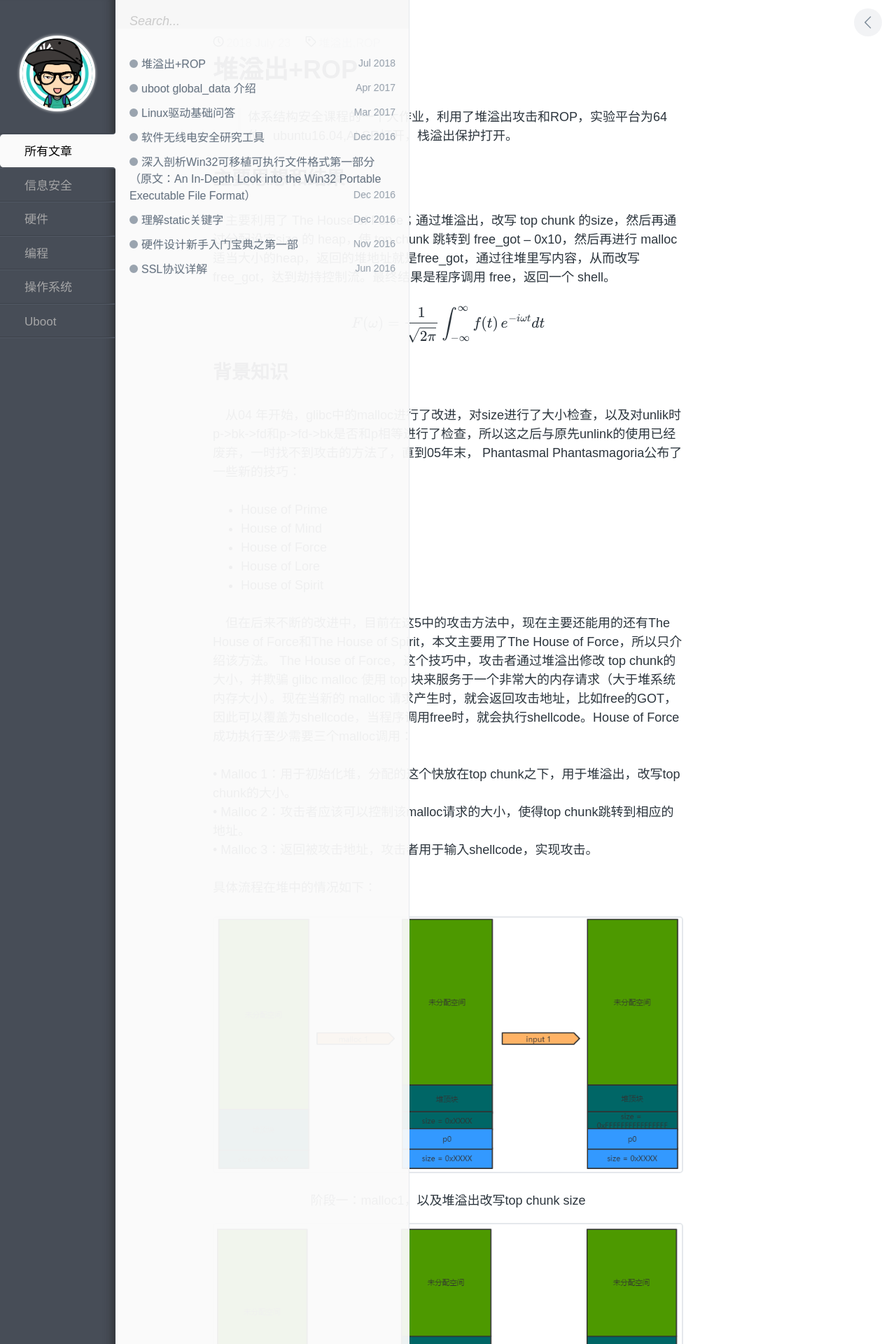
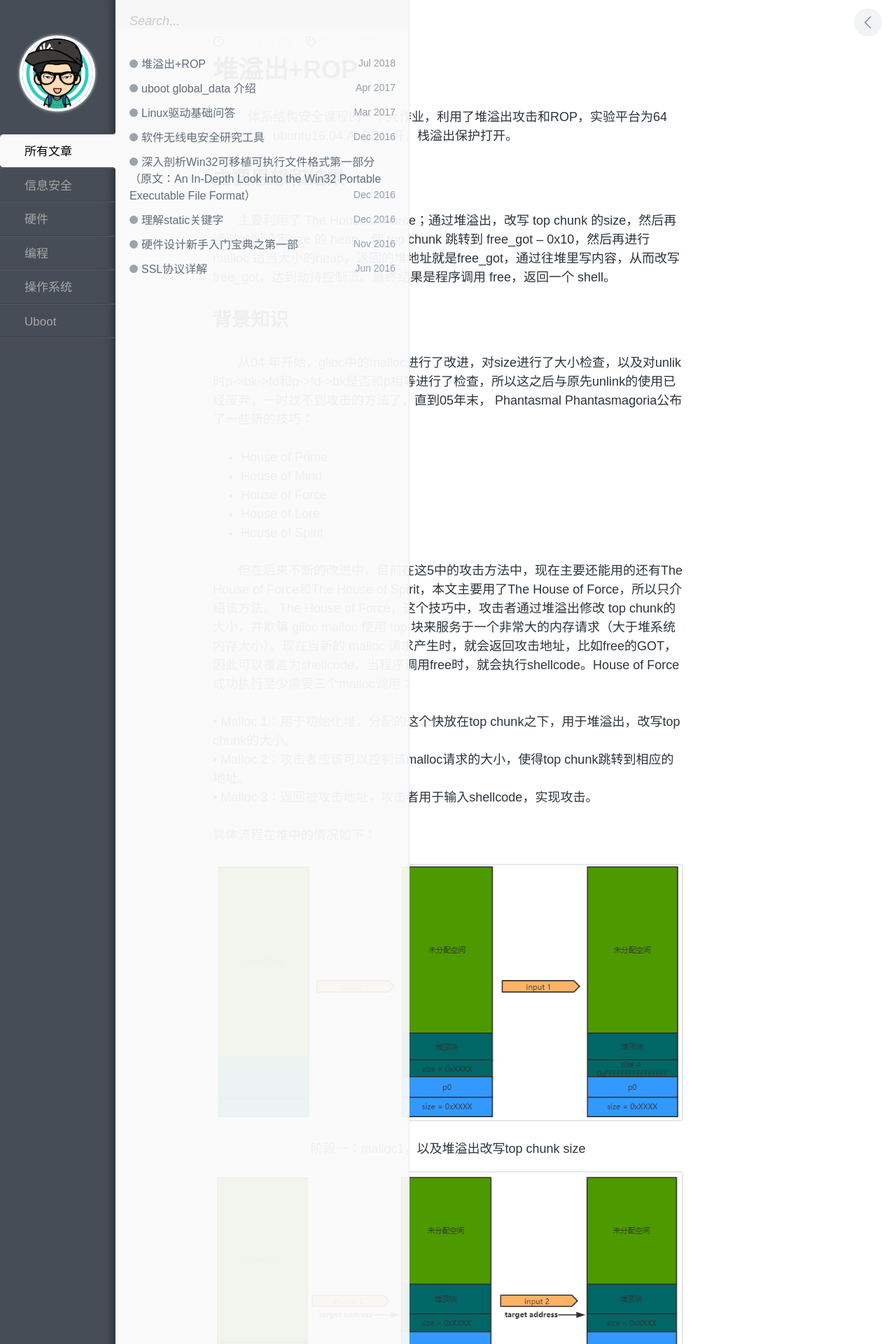
Before and after one commit to gaochengsi/doc, a Jekyll site: the page built from _posts/security/2018-7-23-heap-overflow-and-ROP.md, in a window 1280 px wide. Shown: the top 1920 px of the page at 70% size. Built offline with Jekyll 4.4.1, drawn with Linux system fonts in a browser that asks for light colours; formulas are drawn with MathJax 3; some of the changed lines change nothing that is shown.

Commit message:
modified:   _posts/security/2018-7-23-heap-overflow-and-ROP.md

```diff
--- a/_posts/security/2018-7-23-heap-overflow-and-ROP.md
+++ b/_posts/security/2018-7-23-heap-overflow-and-ROP.md
@@ -7,12 +7,10 @@
 >体系结构安全课程的一个大作业，利用了堆溢出攻击和ROP，实验平台为64位，ubuntu16.04,ALSR打开，栈溢出保护打开。
 
 ## 主要思想和结果
-&ensp;&ensp;主要利用了 The House of Force；通过堆溢出，改写 top chunk 的size，然后再通过分配设定size 的 heap，使 top chunk 跳转到 free_got – 0x10，然后再进行 malloc 适当大小的heap，返回的堆地址就是free_got，通过往堆里写内容，从而改写free_got，达到劫持控制流。最终结果是程序调用 free，返回一个 shell。
-
-$$F(\omega) = \frac{1}{\sqrt{2\pi}} \int_{-\infty}^{\infty} f(t) \, e^{ - i \omega t}dt$$
+&emsp;&emsp;主要利用了 The House of Force；通过堆溢出，改写 top chunk 的size，然后再通过分配设定size 的 heap，使 top chunk 跳转到 free_got – 0x10，然后再进行 malloc 适当大小的heap，返回的堆地址就是free_got，通过往堆里写内容，从而改写free_got，达到劫持控制流。最终结果是程序调用 free，返回一个 shell。
 
 ## 背景知识
-&ensp;&ensp;从04 年开始，glibc中的malloc进行了改进，对size进行了大小检查，以及对unlik时p->bk->fd和p->fd->bk是否和p相等进行了检查，所以这之后与原先unlink的使用已经废弃，一时找不到攻击的方法了，直到05年末， Phantasmal Phantasmagoria公布了一些新的技巧：
+&emsp;&emsp;从04 年开始，glibc中的malloc进行了改进，对size进行了大小检查，以及对unlik时p->bk->fd和p->fd->bk是否和p相等进行了检查，所以这之后与原先unlink的使用已经废弃，一时找不到攻击的方法了，直到05年末， Phantasmal Phantasmagoria公布了一些新的技巧：
 
 * House of Prime
 * House of Mind
@@ -20,7 +18,7 @@
 * House of Lore
 * House of Spirit
 
-&ensp;&ensp;但在后来不断的改进中，目前在这5中的攻击方法中，现在主要还能用的还有The House of Force和The House of Spirit，本文主要用了The House of Force，所以只介绍该方法。
+&emsp;&emsp;但在后来不断的改进中，目前在这5中的攻击方法中，现在主要还能用的还有The House of Force和The House of Spirit，本文主要用了The House of Force，所以只介绍该方法。
 The House of Force，这个技巧中，攻击者通过堆溢出修改 top chunk的大小，并欺骗 glibc malloc 使用 top 块来服务于一个非常大的内存请求（大于堆系统内存大小）。现在当新的 malloc 请求产生时，就会返回攻击地址，比如free的GOT，因此可以覆盖为shellcode，当程序调用free时，就会执行shellcode。House of Force成功执行至少需要三个malloc调用：
 
 • Malloc 1：用于初始化堆，分配的这个快放在top chunk之下，用于堆溢出，改写top chunk的大小。
@@ -42,7 +40,7 @@
 ## 实验过程
 
 ### 漏洞程序
-&ensp;&ensp;在漏洞程序中，为了满足了以上的需求，设计了三次malloc，且第二次和第三次允许用户定义长度，此外，为了能实现打开一个shell，在漏洞程序中使用了栈用于存放参数，并且在漏洞程序中添加了一段用于辅助ROP的ROPgadget，具体代码见heap_overflow.c:
+&emsp;&emsp;在漏洞程序中，为了满足了以上的需求，设计了三次malloc，且第二次和第三次允许用户定义长度，此外，为了能实现打开一个shell，在漏洞程序中使用了栈用于存放参数，并且在漏洞程序中添加了一段用于辅助ROP的ROPgadget，具体代码见heap_overflow.c:
 漏洞程序的安全选项：
 
 <div align="CENTER">
@@ -53,13 +51,13 @@
 
 ### 攻击过程
 阶段一：
-&ensp;&ensp;运行漏洞程序，首先会要求输入name，然后是log，name和log都是存放在栈上的数组，之后，程序就会分配第一个heap p0，并将得到的返回地址拷贝到p0_a的一个数组中，然后会将name中的数据打印出来，并要求往p0中写入内容，分析漏洞程序的反汇编，得到栈上的空间顺序分配如下：
+&emsp;&emsp;运行漏洞程序，首先会要求输入name，然后是log，name和log都是存放在栈上的数组，之后，程序就会分配第一个heap p0，并将得到的返回地址拷贝到p0_a的一个数组中，然后会将name中的数据打印出来，并要求往p0中写入内容，分析漏洞程序的反汇编，得到栈上的空间顺序分配如下：
 
 <div align="CENTER">
     <img src="/public/img/2018-7-23-5.png" alt="2018-7-23-5.png"/>
 </div>
 
-&ensp;&ensp;由图可知，所以为了能够得到p0的地址，可以通过对name进行溢出，然后在之后程序打印name中的中的数据时，便可以得到p0的地址，通过反汇编，得到在栈中name到p0_a的实际长度为208，所以往name中输入了208个字节，然后当漏洞程序打印出name中的内容时，就会由于过读，将p0的地址也返回，通过p0的地址，便可以计算出top chunk的头地址ptr_top，计算方法是p0地址 + p0长度，得到的地址是top chunk头中pre_size的地址，在漏洞程序中p0的长度为256字节，pre_size所占空间为8字节。
+&emsp;&emsp;由图可知，所以为了能够得到p0的地址，可以通过对name进行溢出，然后在之后程序打印name中的中的数据时，便可以得到p0的地址，通过反汇编，得到在栈中name到p0_a的实际长度为208，所以往name中输入了208个字节，然后当漏洞程序打印出name中的内容时，就会由于过读，将p0的地址也返回，通过p0的地址，便可以计算出top chunk的头地址ptr_top，计算方法是p0地址 + p0长度，得到的地址是top chunk头中pre_size的地址，在漏洞程序中p0的长度为256字节，pre_size所占空间为8字节。
 为了能够实现在malloc2中使用top chunk分配堆块，使top chunk跳转到指定位置，需要在这之前将top chunk的大小修改到足够大，原因是因为如果top chunk的size不是足够大，那么在malloc2中，当申请的size大于top chunk的size时，就会调用mmap，而不会从top chunk中分配，因此达不到目的，所以为了修改top chunk的size，可以通过溢出p0，修改top chunk的size字段，前面已经得到p0地址到top chunk的pre_size的长度，所以构造输入用于溢出修改top chunk的size:
 
 <div align="CENTER">
@@ -75,26 +73,26 @@
 
 然后将得到的evil_size用于请求malloc大小，并输入任意内容到得到的堆中。
 阶段三：
-&ensp;&ensp;此时请求合适大小的堆块，然后漏洞程序就会调用malloc函数分配合适大小，然后将分配的堆栈地址返回给p2，等待用户输入，此时返回的p2就是目的地址，在本文中为free_got的内容，需要注意的是由于malloc的对齐问题，所以存在返回的p2是free_got-0x8，此时往p2中写入内容，覆盖原有free_got达到劫持free函数的目的。
-&ensp;&ensp;通过前文的方法，可以实现劫持free函数，为了实现新建一个shell，需要能够控制漏洞程序执行system(“/bin/sh”)，由于ubuntu 16.04是x64架构，/bin/sh这个参数是通过寄存器rdx传递的，所以需要解决的问题是参数传递，以及获取system函数地址。
+&emsp;&emsp;此时请求合适大小的堆块，然后漏洞程序就会调用malloc函数分配合适大小，然后将分配的堆栈地址返回给p2，等待用户输入，此时返回的p2就是目的地址，在本文中为free_got的内容，需要注意的是由于malloc的对齐问题，所以存在返回的p2是free_got-0x8，此时往p2中写入内容，覆盖原有free_got达到劫持free函数的目的。
+&emsp;&emsp;通过前文的方法，可以实现劫持free函数，为了实现新建一个shell，需要能够控制漏洞程序执行system(“/bin/sh”)，由于ubuntu 16.04是x64架构，/bin/sh这个参数是通过寄存器rdx传递的，所以需要解决的问题是参数传递，以及获取system函数地址。
 
 参数传递：
-&ensp;&ensp;为了解决参数传递的问题，可以通过栈来完成，现将需要的参数压入栈中，然后通过ROPgadget将参数pop到指定寄存器中，由前文漏洞程序在栈中的分布可以知道，log数组是离栈顶最近的，如果可以通过一段连续pop或者rsp增加的代码，则可以让rsp移动到log数组中，从而达到控制参数传递的目的，通过汇编的查找，在__libc_csu_init中发现了一段符合要求的ROP代码：
+&emsp;&emsp;为了解决参数传递的问题，可以通过栈来完成，现将需要的参数压入栈中，然后通过ROPgadget将参数pop到指定寄存器中，由前文漏洞程序在栈中的分布可以知道，log数组是离栈顶最近的，如果可以通过一段连续pop或者rsp增加的代码，则可以让rsp移动到log数组中，从而达到控制参数传递的目的，通过汇编的查找，在__libc_csu_init中发现了一段符合要求的ROP代码：
 
 <div align="CENTER">
     <img src="/public/img/2018-7-23-8.png" alt="2018-7-23-8.png"/>
 </div>
 
-&ensp;&ensp;从0x400986开始，rsp一直在增加，经过计算，发现ret指令执行时rsp刚好指向log数组的开始，于是将合适ROPgadget地址写入到log数组开始的位置，然后就执行完这段代码就可以跳转到ROPgadget去执行，通过ROPgadget将参数传递到寄存器中，于是完成了参数传递，因此需要往p2中写入这段代码的地址。
+&emsp;&emsp;从0x400986开始，rsp一直在增加，经过计算，发现ret指令执行时rsp刚好指向log数组的开始，于是将合适ROPgadget地址写入到log数组开始的位置，然后就执行完这段代码就可以跳转到ROPgadget去执行，通过ROPgadget将参数传递到寄存器中，于是完成了参数传递，因此需要往p2中写入这段代码的地址。
 
 获取地址：
-&ensp;&ensp;由于漏洞程序中没有使用system函数，因此是没有system_plt的地址的，无法直接跳转到system_plt执行，而且由于系统开启了ASLR，所以无法确定libc加载地址，但是由于libc中各个函数之间的相对位置是不变的，所以一旦知道了libc中某一个函数的加载地址，就能通过偏移量求得system的地址，本文的方法是通过泄露gets函数的地址，从而得到system地址，然后再将system地址写入到free_got中，再跳转到free_plt去执行，从而达到目的，在这个过程中，需要借助函数输出gets_got的内容以及输入system的地址，分析漏洞程序可知，通过gets和puts两个函数来输出和输入，分析整个流程可知，攻击的顺序是控制漏洞通过puts函数输出gets_got内容，然后攻击程序由此计算出system地址，然后再控制漏洞程序接收system地址，用于覆盖free_got，再次调用free_plt，攻击完成，为了实现不断的控制执行流程，需要借助ROPgadget，在漏洞程序中为了方便，写入了一个ROPgadget：
+&emsp;&emsp;由于漏洞程序中没有使用system函数，因此是没有system_plt的地址的，无法直接跳转到system_plt执行，而且由于系统开启了ASLR，所以无法确定libc加载地址，但是由于libc中各个函数之间的相对位置是不变的，所以一旦知道了libc中某一个函数的加载地址，就能通过偏移量求得system的地址，本文的方法是通过泄露gets函数的地址，从而得到system地址，然后再将system地址写入到free_got中，再跳转到free_plt去执行，从而达到目的，在这个过程中，需要借助函数输出gets_got的内容以及输入system的地址，分析漏洞程序可知，通过gets和puts两个函数来输出和输入，分析整个流程可知，攻击的顺序是控制漏洞通过puts函数输出gets_got内容，然后攻击程序由此计算出system地址，然后再控制漏洞程序接收system地址，用于覆盖free_got，再次调用free_plt，攻击完成，为了实现不断的控制执行流程，需要借助ROPgadget，在漏洞程序中为了方便，写入了一个ROPgadget：
 
 <div align="CENTER">
     <img src="/public/img/2018-7-23-9.png" alt="2018-7-23-9.png"/>
 </div>
 
-&ensp;&ensp;这个ROPgadget的主要功能是一个循环劫持控制流，通过前文的log，就可以达到不断调用相应的函数，所以在前文输入log时，就需要将设计好的payload输入。具体如下：
+&emsp;&emsp;这个ROPgadget的主要功能是一个循环劫持控制流，通过前文的log，就可以达到不断调用相应的函数，所以在前文输入log时，就需要将设计好的payload输入。具体如下：
 
 <div align="CENTER">
     <img src="/public/img/2018-7-23-10.png" alt="2018-7-23-10.png"/>
@@ -124,7 +122,7 @@
     <img src="/public/img/2018-7-23-14.png" alt="2018-7-23-14.png"/>
 </div>
 
-&ensp;&ensp;此外，由于system需要参数/bin/sh，因此需要将这个字符串写入到漏洞程序的某个地址，这个地址必须是漏洞程序的可写地址，使用命令objdump -h heap_overflow：
+&emsp;&emsp;此外，由于system需要参数/bin/sh，因此需要将这个字符串写入到漏洞程序的某个地址，这个地址必须是漏洞程序的可写地址，使用命令objdump -h heap_overflow：
 
 <div align="CENTER">
     <img src="/public/img/2018-7-23-15.png" alt="2018-7-23-15.png"/>
```
